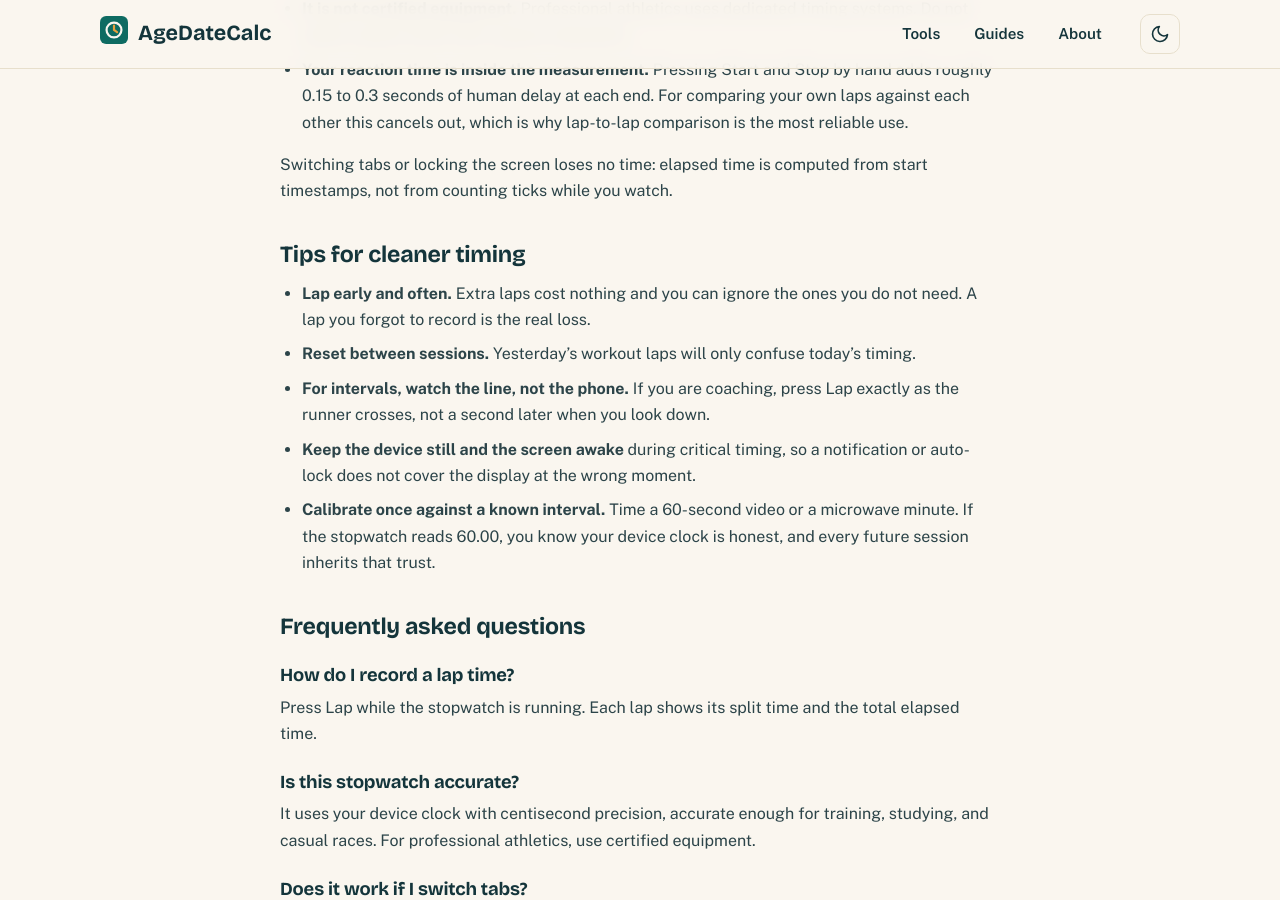
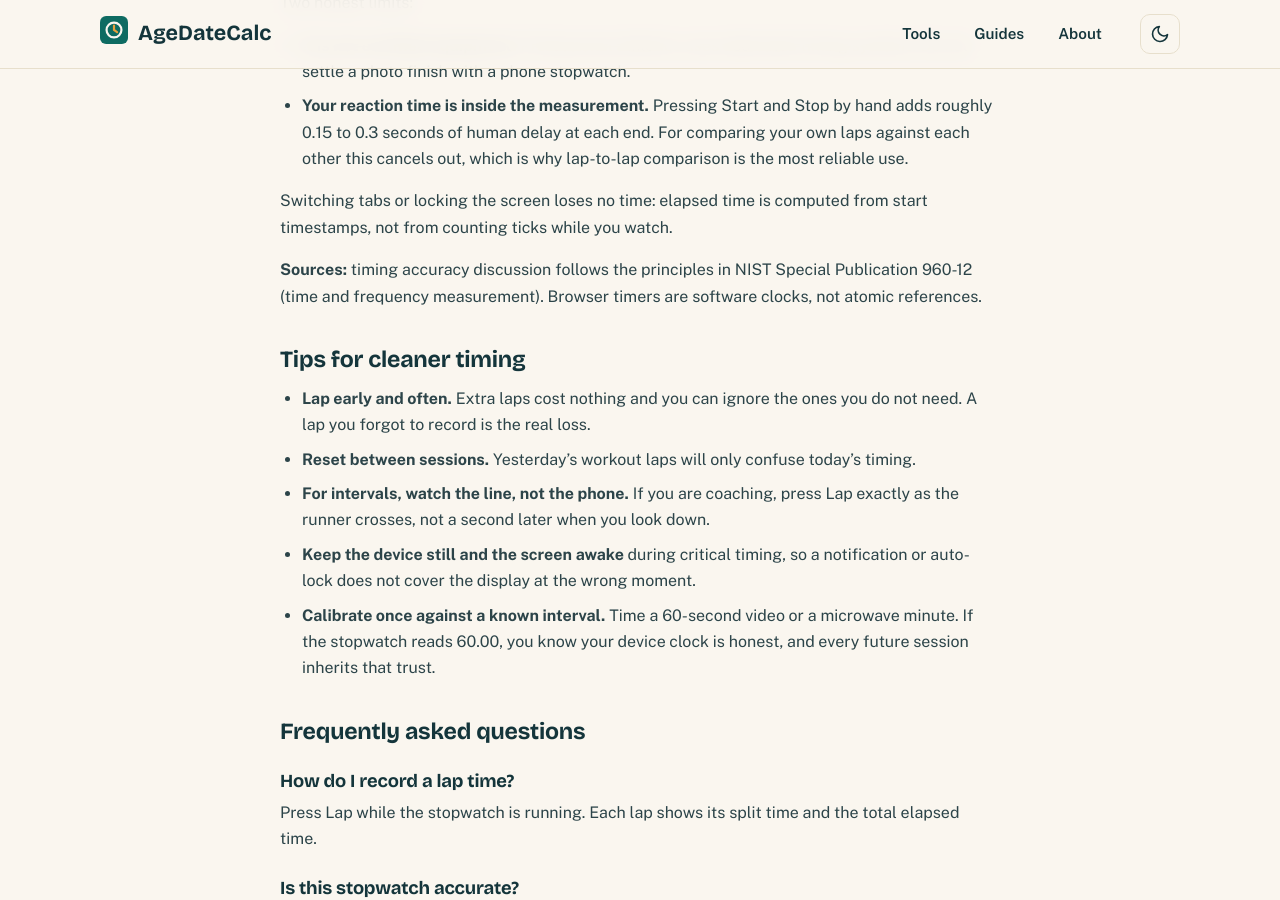
Before and after one commit to zaidmeo09-dhangal/agedatecalc, a Jekyll site: the page built from stopwatch.md, in a window 1280 px wide and 900 px high, scrolled down 1736 px. Built offline with Jekyll 4.4.1, drawn with Linux system fonts in a browser that asks for light colours; some of the changed text lies outside the part shown.

Commit message:
Competitor-beating upgrades: shareable URLs, US holidays, E-E-A-T sources, freshness

```diff
--- a/stopwatch.md
+++ b/stopwatch.md
@@ -75,6 +75,8 @@
 
 <div class="prose" markdown="1">
 
+<p class="result-note" style="font-size:.85rem">Guide updated October 2026.</p>
+
 ## How to use the stopwatch
 
 1. Click **Start** to begin timing.
@@ -109,6 +111,8 @@
 - **Your reaction time is inside the measurement.** Pressing Start and Stop by hand adds roughly 0.15 to 0.3 seconds of human delay at each end. For comparing your own laps against each other this cancels out, which is why lap-to-lap comparison is the most reliable use.
 
 Switching tabs or locking the screen loses no time: elapsed time is computed from start timestamps, not from counting ticks while you watch.
+
+**Sources:** timing accuracy discussion follows the principles in NIST Special Publication 960-12 (time and frequency measurement). Browser timers are software clocks, not atomic references.
 
 ## Tips for cleaner timing
 
```
